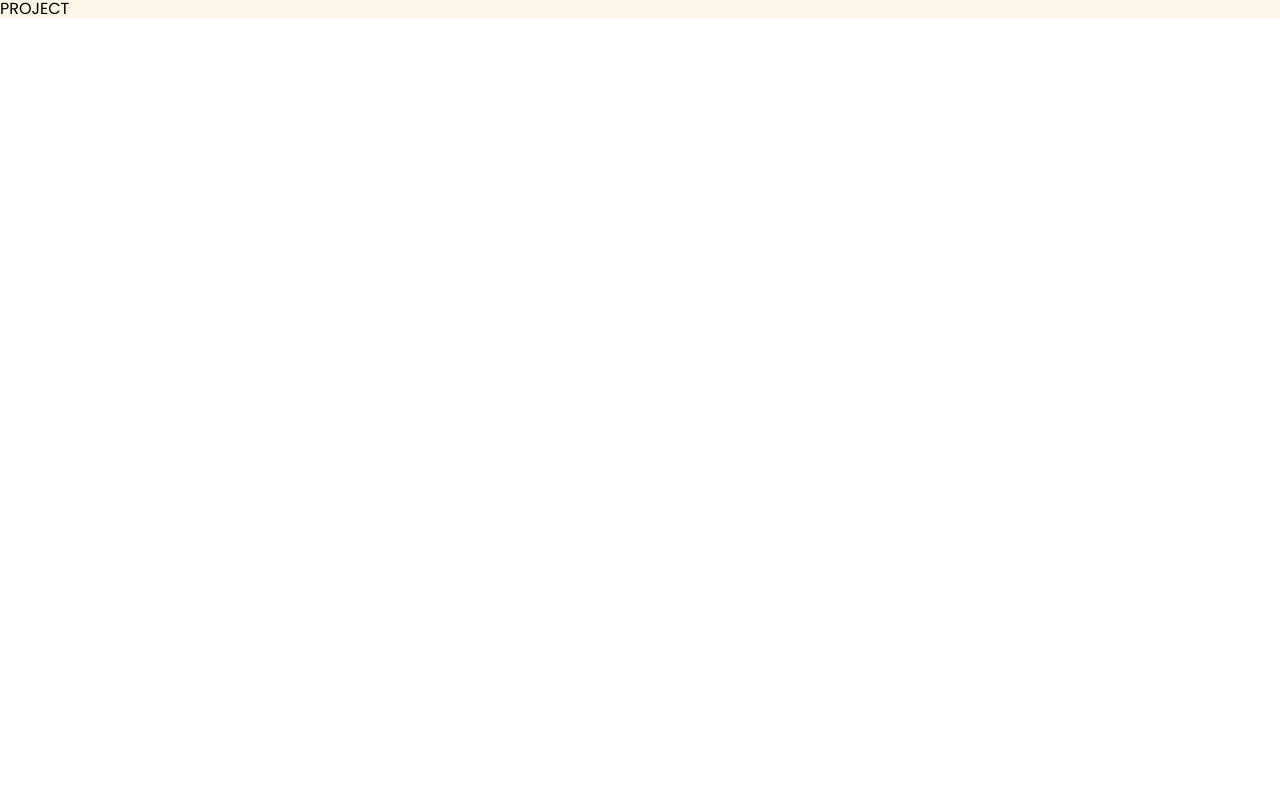
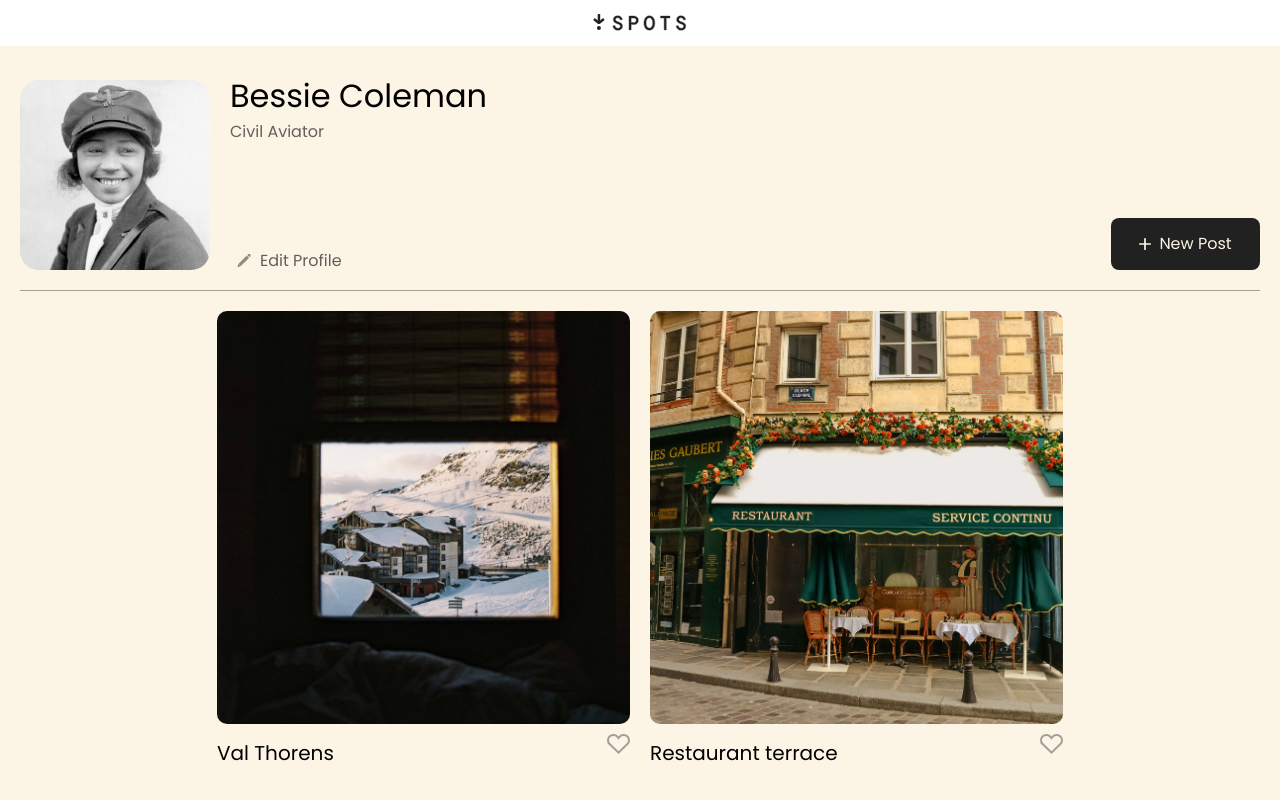
Before and after one commit to dustinm012/se_project_spots, a plain HTML site: page index.html in a window 1280 px wide. Shown: the top 800 px of the page. Drawn offline with Linux system fonts and the light colour scheme; grey boxes are pictures that could not be loaded.

Commit message:
Spots project stage 2

```diff
--- /dev/null
+++ b/blocks/card.css
@@ -0,0 +1,59 @@
+.card {
+  width: 413px;
+}
+
+.card__image {
+  height: 413px;
+  width: 413px;
+  display: block;
+  object-fit: cover;
+  border-radius: 10px;
+}
+
+.card__content {
+  display: flex;
+  align-items: center;
+  justify-content: space-between;
+}
+
+.card__title {
+  font-family: "Poppins", Arial, Helvetica, sans-serif;
+  font-weight: 500;
+  font-size: 20px;
+  line-height: 120%;
+  letter-spacing: 0%;
+  height: 24px;
+  max-width: 413px;
+  text-overflow: ellipsis;
+  white-space: nowrap;
+  overflow: hidden;
+  margin-bottom: 0;
+}
+
+.card__like-button {
+  background-image: url(../images/spots-images/Union.svg);
+  height: 20px;
+  width: 23px;
+  border: none;
+  background-color: transparent;
+  opacity: 40%;
+}
+
+.card__like-button:hover {
+  opacity: 1;
+}
+
+@media screen and (max-width: 630px) {
+  .card__image {
+    height: 288px;
+    width: 288px;
+  }
+
+  .card__content {
+    width: 288px;
+  }
+
+  .card__title {
+    margin-bottom: 0;
+  }
+}
--- /dev/null
+++ b/blocks/cards.css
@@ -0,0 +1,21 @@
+.cards {
+  padding-top: 20px;
+  padding-bottom: 40px;
+  border-bottom: 1px solid rgba(33, 33, 33, 0.4);
+}
+
+.cards__list {
+  list-style-type: none;
+  margin: 0;
+  padding: 0;
+  display: grid;
+  grid-template-columns: repeat(auto-fit, 413px);
+  gap: 40px 20px;
+  justify-content: center;
+}
+
+@media screen and (max-width: 630px) {
+  .cards__list {
+    grid-template-columns: repeat(auto-fit, 288px);
+  }
+}
--- /dev/null
+++ b/blocks/content.css
@@ -0,0 +1,3 @@
+.content {
+  padding: 0 20px;
+}
--- /dev/null
+++ b/blocks/footer.css
@@ -0,0 +1,7 @@
+.footer {
+  display: flex;
+  justify-content: center;
+  padding-top: 40px;
+  padding-bottom: 60px;
+  opacity: 0.7;
+}
--- /dev/null
+++ b/blocks/header.css
@@ -0,0 +1,11 @@
+.header {
+  background-color: #fff;
+  padding: 10px 0;
+  display: flex;
+  justify-content: center;
+}
+
+.header__logo {
+  width: 94px;
+  height: 26px;
+}
--- a/blocks/pages.css
+++ b/blocks/pages.css
@@ -2,3 +2,8 @@
   background-color: #fcf5e5;
   font-family: "Poppins", Arial, Helvetica, sans-serif;
 }
+
+.page__section {
+  margin: 0 auto;
+  max-width: 1280px;
+}
--- /dev/null
+++ b/blocks/profile.css
@@ -0,0 +1,153 @@
+.profile {
+  display: flex;
+  padding: 34px 0 20px;
+  border-bottom: 1px solid rgba(33, 33, 33, 0.4);
+}
+
+.profile__image {
+  border-radius: 10%;
+  margin-right: 20px;
+  height: 190px;
+  width: 190px;
+}
+
+.profile__group {
+  display: flex;
+  flex-direction: column;
+}
+
+.profile__name {
+  margin: 0 0 12px;
+  font-family: "Poppins", Arial, Helvetica, sans-serif;
+  font-weight: 500;
+  font-size: 32px;
+  line-height: 100%;
+  letter-spacing: 0%;
+  max-width: 420px;
+  display: -webkit-box;
+  overflow: hidden;
+  text-overflow: ellipsis;
+  -webkit-line-clamp: 3;
+  -webkit-box-orient: vertical;
+}
+
+.profile__description {
+  margin: 0;
+  font-family: "Poppins", Arial, Helvetica, sans-serif;
+  font-weight: 500;
+  font-size: 16px;
+  line-height: 100%;
+  letter-spacing: 0%;
+  color: rgba(33, 33, 33, 0.7);
+  max-width: 420px;
+  display: -webkit-box;
+  overflow: hidden;
+  text-overflow: ellipsis;
+  -webkit-line-clamp: 3;
+  -webkit-box-orient: vertical;
+}
+
+.profile__edit-button {
+  margin-top: auto;
+  font-family: "Poppins", Arial, Helvetica, sans-serif;
+  font-weight: 500;
+  font-size: 16px;
+  line-height: 100%;
+  letter-spacing: 0%;
+  background-color: transparent;
+  border: none;
+  display: flex;
+  justify-content: flex-start;
+  gap: 8px;
+  color: #212121;
+  opacity: 0.7;
+}
+
+.profile__edit-button:hover {
+  color: #212121;
+  opacity: 1;
+}
+
+.profile__new-post {
+  margin-left: auto;
+  margin-top: auto;
+  width: 149px;
+  height: 52px;
+  background: #212121;
+  border-radius: 8px;
+  display: flex;
+  flex-direction: row;
+  justify-content: center;
+  align-items: center;
+  border: none;
+}
+
+.profile__new-post:hover {
+  opacity: 0.8;
+}
+
+.profile__button-text {
+  color: #fcf5e5;
+  font-family: "Poppins", Arial, Helvetica, sans-serif;
+  font-weight: 500;
+  font-size: 16px;
+  line-height: 100%;
+  letter-spacing: 0%;
+}
+
+.profile__button-image {
+  width: 12px;
+  height: 12px;
+  padding-right: 8px;
+}
+
+@media screen and (max-width: 630px) {
+  .profile {
+    flex-direction: column;
+    max-width: 288px;
+    align-items: center;
+    text-align: center;
+    padding-top: 20px;
+  }
+
+  .profile__group {
+    margin: 0 0 20px;
+  }
+
+  .profile__image {
+    margin: 0 0 12px;
+    height: 80px;
+    width: 80px;
+  }
+
+  .profile__name {
+    font-size: 20px;
+    margin: 0 0 6px;
+    max-width: 288px;
+    display: -webkit-box;
+    overflow: hidden;
+    text-overflow: ellipsis;
+    -webkit-line-clamp: 3;
+    -webkit-box-orient: vertical;
+  }
+
+  .profile__discription {
+    margin: 0 0 32px;
+    max-width: 288px;
+    display: -webkit-box;
+    overflow: hidden;
+    text-overflow: ellipsis;
+    -webkit-line-clamp: 3;
+    -webkit-box-orient: vertical;
+  }
+
+  .profile__edit-button {
+    justify-content: center;
+    font-size: 16px;
+  }
+
+  .profile__new-post {
+    margin: 0;
+    width: 100%;
+  }
+}
--- a/index.html
+++ b/index.html
@@ -5,8 +5,8 @@
     <meta name="viewport" content="width=device-width, initial-scale=1.0" />
     <meta name="author" content="Dustin McCook" />
     <meta
-      name="discription"
-      content="Spots Project. Creating a interactive media appliication"
+      name="description"
+      content="Spots Project. Creating a interactive media application"
     />
     <meta name="keywords" content="se_project_spots" />
     <link rel="stylesheet" href="./pages/index.css" />
@@ -15,13 +15,116 @@
   </head>
   <body>
     <div class="page">
-      PROJECT
-      <header class="header"></header>
+      <header class="header">
+        <img
+          src="./images/spots-images/Logo.svg"
+          alt="spots header logo"
+          class="header__logo"
+        />
+      </header>
       <main class="content">
-        <section class="profile"></section>
-        <section class="cards"></section>
+        <section class="profile page__section">
+          <img
+            src="./images/spots-images/avatar.jpg"
+            alt="profile image"
+            class="profile__image"
+          />
+          <div class="profile__group">
+            <h1 class="profile__name">Bessie Coleman</h1>
+            <p class="profile__description">Civil Aviator</p>
+            <button class="profile__edit-button" type="button">
+              <img
+                class="profile__edit-button"
+                src="./images/spots-images/Group 2.svg"
+                alt="button"
+              />Edit Profile
+            </button>
+          </div>
+          <button class="profile__new-post" type="button">
+            <img
+              class="profile__button-image"
+              src="./images/spots-images/Group 26.svg"
+              alt="new post button"
+            />
+            <span class="profile__button-text">New Post</span>
+          </button>
+        </section>
+        <section class="cards page__section">
+          <ul class="cards__list">
+            <li class="card page__section">
+              <img
+                src="./images/spots-images/1-photo-by-moritz-feldmann-from-pexels.jpg"
+                alt="Val Thorens"
+                class="card__image"
+              />
+              <div class="card__content">
+                <h2 class="card__title">Val Thorens</h2>
+                <button class="card__like-button" type="button"></button>
+              </div>
+            </li>
+            <li class="card page__section">
+              <img
+                src="./images/spots-images/2-photo-by-ceiline-from-pexels.jpg"
+                alt="Restaurant terrace"
+                class="card__image"
+              />
+              <div class="card__content">
+                <h2 class="card__title">Restaurant terrace</h2>
+                <button class="card__like-button" type="button"></button>
+              </div>
+            </li>
+            <li class="card page__section">
+              <img
+                src="./images/spots-images/3-photo-by-tubanur-dogan-from-pexels.jpg"
+                alt="outdoor cafe"
+                class="card__image"
+              />
+              <div class="card__content">
+                <h2 class="card__title">An outdoor cafe</h2>
+                <button class="card__like-button" type="button"></button>
+              </div>
+            </li>
+            <li class="card page__section">
+              <img
+                src="./images/spots-images/4-photo-by-maurice-laschet-from-pexels.jpg"
+                alt="long bridge"
+                class="card__image"
+              />
+              <div class="card__content">
+                <h2 class="card__title">A very long bridge, over the forest</h2>
+                <button class="card__like-button" type="button"></button>
+              </div>
+            </li>
+            <li class="card page__section">
+              <img
+                src="./images/spots-images/5-photo-by-van-anh-nguyen-from-pexels.jpg"
+                alt="morning tunnel"
+                class="card__image"
+              />
+              <div class="card__content">
+                <h2 class="card__title">Tunnel with morning light</h2>
+                <button class="card__like-button" type="button"></button>
+              </div>
+            </li>
+            <li class="card page__section">
+              <img
+                src="./images/spots-images/6-photo-by-moritz-feldmann-from-pexels.jpg"
+                alt="moutain house"
+                class="card__image"
+              />
+              <div class="card__content">
+                <h2 class="card__title">Mountain house</h2>
+                <button class="card__like-button" type="button"></button>
+              </div>
+            </li>
+          </ul>
+        </section>
       </main>
-      <footer class="footer"></footer>
+      <footer class="footer page__section">
+        <div>
+          <p class="footer__copyright">2025 © Spots</p>
+        </div>
+      </footer>
     </div>
   </body>
 </html>
--- a/pages/index.css
+++ b/pages/index.css
@@ -3,3 +3,15 @@
 @import url(../vendor/fonts.css);
 
 @import url(../blocks/pages.css);
+
+@import url(../blocks/header.css);
+
+@import url(../blocks/profile.css);
+
+@import url(../blocks/content.css);
+
+@import url(../blocks/cards.css);
+
+@import url(../blocks/card.css);
+
+@import url(../blocks/footer.css);
```
Also changed, not shown: images/spots-images/Group 2.svg (added), images/spots-images/Group 26.svg (added), images/spots-images/Logo.svg (added), images/spots-images/Union.svg (added), 1 other file.
